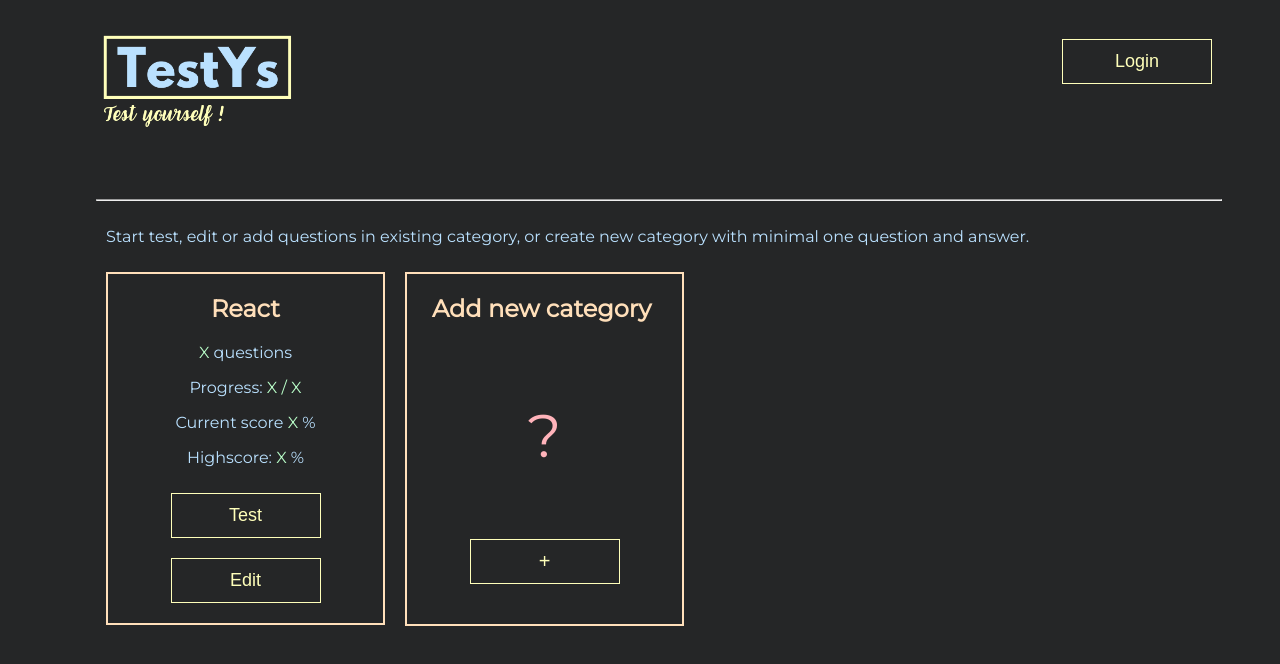
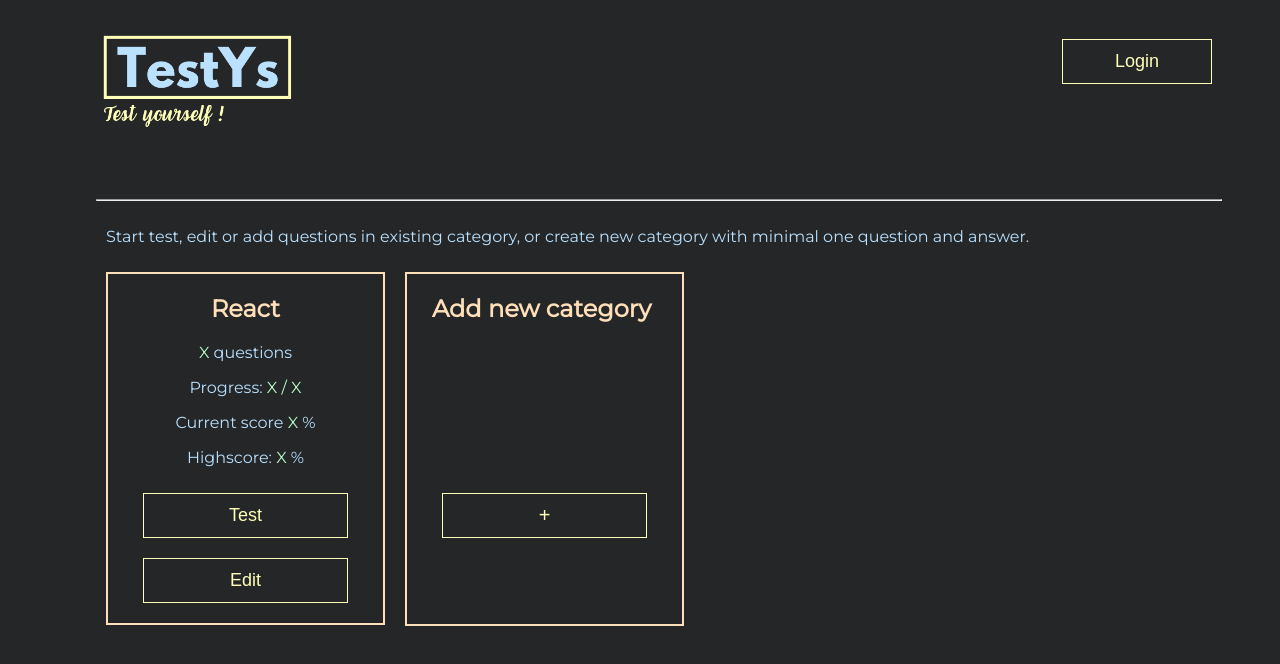
Before and after one commit to MonaRuz/test-youself-v1, a React (Vite) app: page /app in a window 1280 px wide. Shown: the top 664 px of the page. Built offline with nearby package versions, Linux system fonts and the light colour scheme; data requests are answered from the project's data file.

Commit message:
Links replaced by useNavigation

```diff
--- a/src/components/Button.jsx
+++ b/src/components/Button.jsx
@@ -1,7 +1,14 @@
-import PropTypes from 'prop-types'
+import PropTypes from "prop-types"
 
-
-export default function Button ({textColor="black", bgColor="white", onClick, children, borderWidth=1,borderRad=0,childrenSize=18,className}) {
+export default function Button({
+	textColor = "black",
+	bgColor = "white",
+	onClick,
+	children,
+	borderWidth = 1,
+	borderRad = 0,
+	childrenSize = 18,
+}) {
 	const buttonStyle = {
 		padding: "10px",
 		margin: "10px",
@@ -11,7 +18,7 @@ export default function Button ({textColor="black", bgColor="white", onClick, ch
 		color: textColor,
 		backgroundColor: bgColor,
 		border: `${borderWidth}px solid ${textColor}`,
-        borderRadius:`${borderRad}px`
+		borderRadius: `${borderRad}px`,
 	}
 
 	const invertedStyle = {
@@ -39,11 +46,11 @@ export default function Button ({textColor="black", bgColor="white", onClick, ch
 }
 
 Button.propTypes = {
-    textColor:PropTypes.string,
-    bgColor:PropTypes.string,
-    borderWidth:PropTypes.number,
-    borderRad:PropTypes.number,
-    childrenSize:PropTypes.number,
-    onClick:PropTypes.func,
-    className:PropTypes.string
+	textColor: PropTypes.string,
+	bgColor: PropTypes.string,
+	borderWidth: PropTypes.number,
+	borderRad: PropTypes.number,
+	childrenSize: PropTypes.number,
+	onClick: PropTypes.func,
+	className: PropTypes.string,
 }
--- a/src/components/Category.jsx
+++ b/src/components/Category.jsx
@@ -1,8 +1,9 @@
-import { Link } from "react-router-dom"
+import { useNavigate } from "react-router-dom"
 import styles from "./Category.module.css"
 import Button from "./Button"
 
 export default function Category() {
+	const navigate=useNavigate()
 	return (
 		<div className={styles.category}>
 			<h2 className={styles.title}>React</h2>
@@ -19,24 +20,21 @@ export default function Category() {
 				Highscore: <span className={styles.values}>X</span> %
 			</p>
 			<div className={styles.buttons}>
-				<Link to='test' >
 
 					<Button
 						textColor='var(--menu-color)'
 						bgColor='var(--main-bg-color)'
-					>
-						Test
+						onClick={()=>navigate("test")}
+						>Test
 					</Button>
-				</Link>
 
-				<Link to='questions'>
 					<Button
 						textColor='var(--menu-color)'
 						bgColor='var(--main-bg-color)'
+						onClick={()=>navigate("questions")}
 					>
 						Edit
 					</Button>
-				</Link>
 			</div>
 		</div>
 	)
--- a/src/components/NewCategory.jsx
+++ b/src/components/NewCategory.jsx
@@ -1,21 +1,20 @@
-import { Link } from "react-router-dom"
+import { Link, useNavigate } from "react-router-dom"
 import styles from "./NewCategory.module.css"
 import Button from "./Button"
 
 export default function NewCategory() {
+	const navigate=useNavigate()
 	return (
 		<div className={styles.newCategory}>
 			<h2 className={styles.title}>Add new category</h2>
-			<p className={styles.questionMark}>?</p>
-			<Link to="new" className={styles.plusBtn}>
 			<Button
 				textColor='var(--menu-color)'
 				bgColor='var(--main-bg-color)'
 				childrenSize={20}
+				onClick={()=>navigate("new-category")}
 			>
 				+
 			</Button>
-			</Link>
 		</div>
 	)
 }
--- a/src/components/NewCategory.module.css
+++ b/src/components/NewCategory.module.css
@@ -1,7 +1,6 @@
 .newCategory{
     display: flex;
     flex-direction: column;
-    justify-content: space-between;
     color: var(--text-color);
     margin:0 10px;
     padding:0 25px;
@@ -10,15 +9,6 @@
     height:350px;
 }
 .title{
-    color: var(--title-color)
+    color: var(--title-color);
+    padding-bottom: 140px;
 }
-.plusBtn{
-    margin-bottom: 30px;
-    text-align: center;
-}
-.questionMark{
-    margin: 0;
-    text-align: center;
-    font-size: 60px;
-    color:var(--negation-color)
-}
--- a/src/components/PageNav.jsx
+++ b/src/components/PageNav.jsx
@@ -1,9 +1,10 @@
-import { NavLink } from "react-router-dom"
+import { NavLink, useNavigate } from "react-router-dom"
 import Logo from "./Logo"
 import styles from "./PageNav.module.css"
 import Button from "./Button"
 
 export default function PageNav() {
+	const navigate=useNavigate()
 	return (
 		<nav>
 			<ul className={styles.nav}>
@@ -12,14 +13,13 @@ export default function PageNav() {
 				</li>
 
 				<li>
-					<NavLink to='login'>
 						<Button
 							textColor='var(--menu-color)'
 							bgColor='var(--main-bg-color)'
+							onClick={()=>navigate("login")}
 						>
 							Login
 						</Button>
-					</NavLink>
 				</li>
 			</ul>
 		</nav>
--- a/src/components/Test.jsx
+++ b/src/components/Test.jsx
@@ -45,6 +45,7 @@ export default function Test({questions,testQuestions,setTestQuestions}) {
   if (testQuestions.length !== 0 )
 		return (
 			<div className={styles.test}>
+
 				<div className='test-question'>
           {currentQuestion &&<p className={styles.question}>{currentQuestion?.question}</p>}
 
@@ -83,6 +84,7 @@ export default function Test({questions,testQuestions,setTestQuestions}) {
 				<div>
 					<p className={styles.progress}>Progress:<strong> {progress} / {questions.length}</strong> </p>
 				</div>
+				<p className={styles.instructions}>Answer the question as best you can, view the answer and see if you answered correctly. <br/> Then click on the corresponding button.</p>
 			</div>
 		)
 	if (testQuestions.length === 0)
--- a/src/components/Test.module.css
+++ b/src/components/Test.module.css
@@ -20,3 +20,10 @@
     display: flex;
     justify-content: center;
 }
+.instructions{
+    color: var(--text-color);
+    padding-top: 20px;
+    border-top: 1px solid var(--text-color);
+    font-size: 12px;
+    text-align: center;
+}
```
Lines whose indentation alone changed are shown as unchanged.
